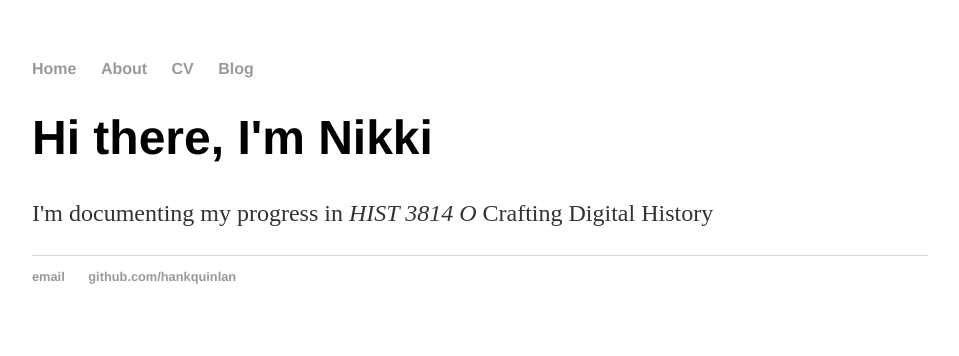
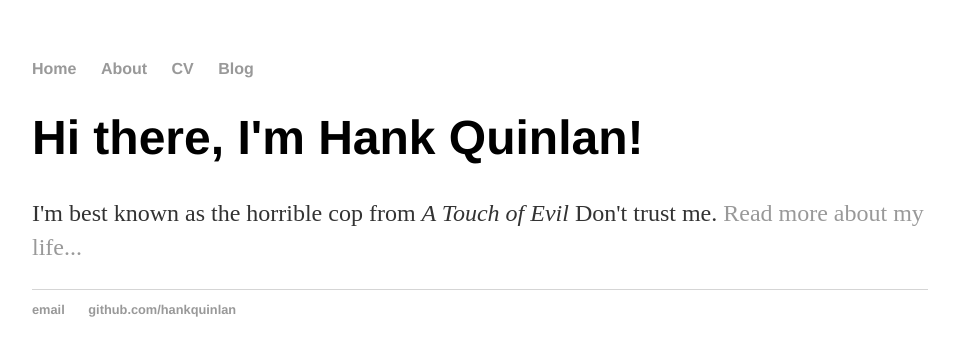
Before and after one commit to Nikkivardon/Nikkivardon.github.io, a Jekyll site: the page built from index.html, in a window 1280 px wide. Shown: the top 356 px of the page, without its empty margins (160-1119 px from the left). Built offline with Jekyll 4.4.1, drawn with Linux system fonts in a browser that asks for light colours.

Commit message:
Update index.html

```diff
--- a/index.html
+++ b/index.html
@@ -1,30 +1,8 @@
-<!DOCTYPE html>
-<html>
-	<head>
-		<title>Nikki's Homepage</title>
-		<!-- link to main stylesheet -->
-		<link rel="stylesheet" type="text/css" href="/css/main.css">
-	</head>
-	<body>
-		<nav>
-    		<ul>
-        		<li><a href="/">Home</a></li>
-	        	<li><a href="/about">About</a></li>
-        		<li><a href="/cv">CV</a></li>
-        		<li><a href="/blog">Blog</a></li>
-    		</ul>
-		</nav>
-		<div class="container">
-    		<div class="blurb">
-        		<h1>Hi there, I'm Nikki</h1>
-				<p>I'm documenting my progress in<em> HIST 3814 O </em>Crafting Digital History<a href="/about"></a></p>
-    		</div><!-- /.blurb -->
-		</div><!-- /.container -->
-		<footer>
-    		<ul>
-        		<li><a href="mailto:NicoletteVardon@cmail.carleton.ca">email</a></li>
-        		<li><a href="https://github.com/Nikkivardon">github.com/hankquinlan</a></li>
-			</ul>
-		</footer>
-	</body>
-</html>
+---
+layout: default
+title: Hank Quinlan, Horrible Cop
+---
+<div class="blurb">
+	<h1>Hi there, I'm Hank Quinlan!</h1>
+	<p>I'm best known as the horrible cop from <em>A Touch of Evil</em> Don't trust me. <a href="/about">Read more about my life...</a></p>
+</div><!-- /.blurb -->
```
